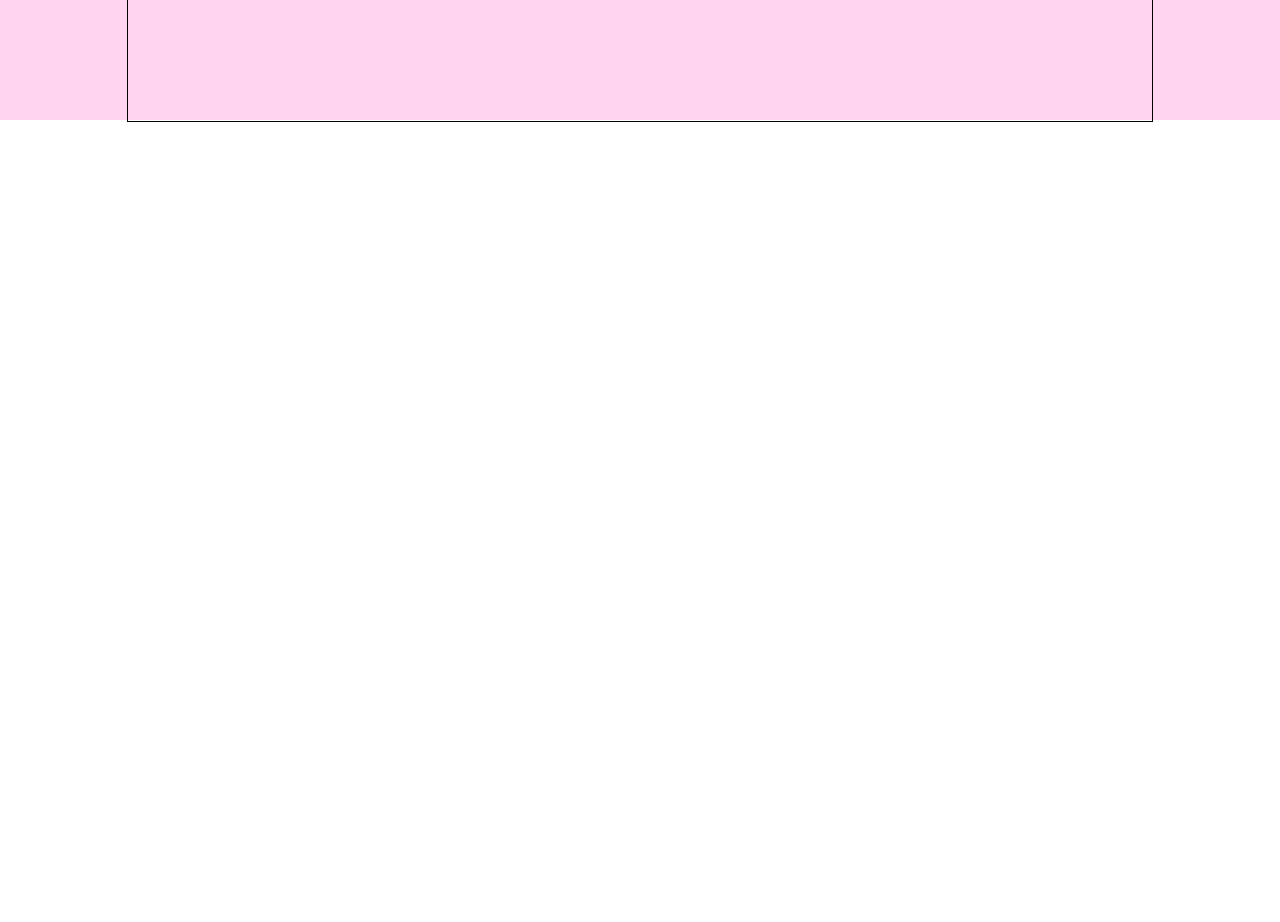
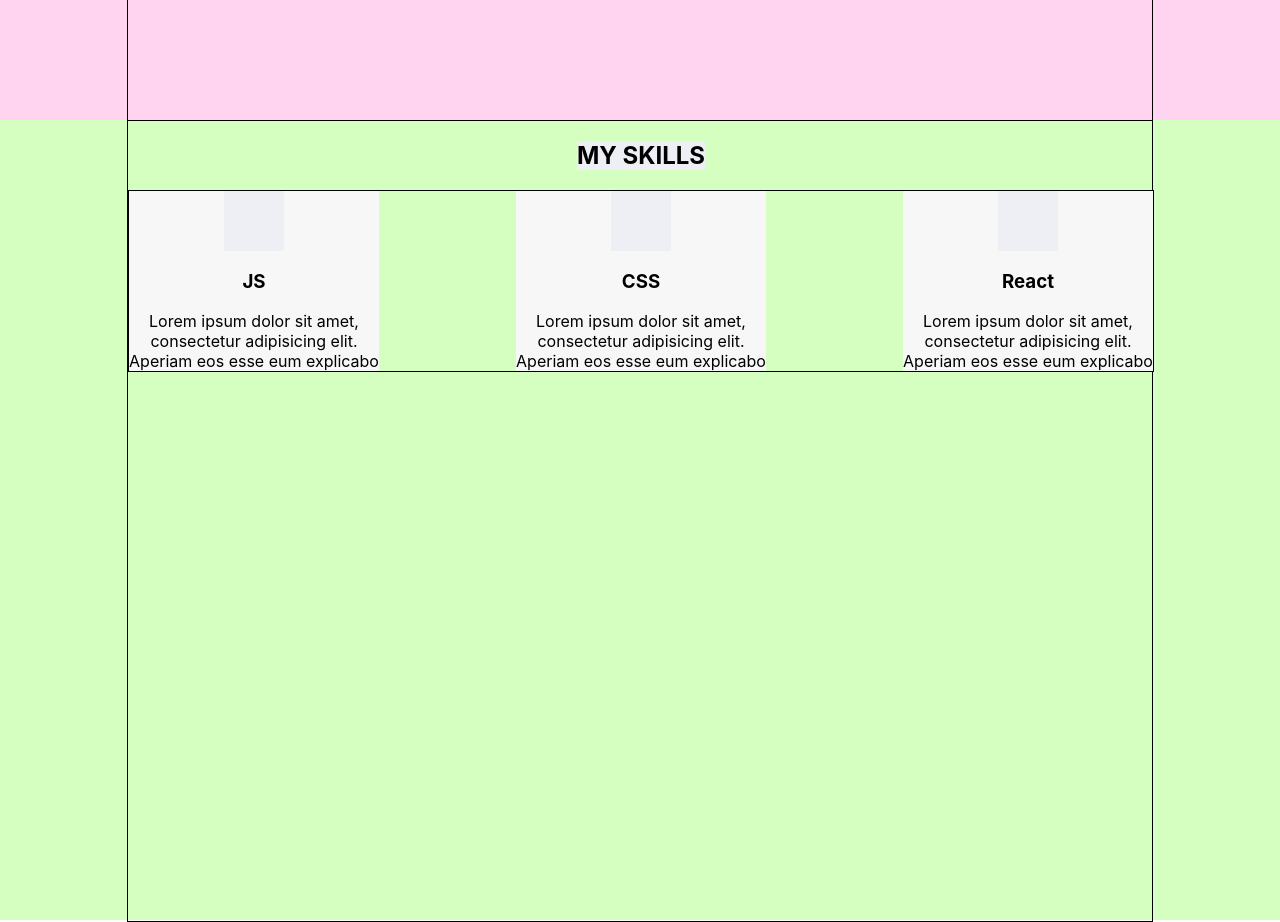
Before and after one commit to B1ackin/my-portfolio, a React (Create React App) app: page / in a window 1280 px wide. Shown: the part 760-1682 px from the top of the page. Before the commit the page ends 882 px from the top, so only its background shows below. Built offline with nearby package versions, Linux system fonts and the light colour scheme.

Commit message:
complite lesson 1

```diff
--- a/src/App.js
+++ b/src/App.js
@@ -2,6 +2,8 @@ import React from 'react';
 import './App.css';
 import Header from "./header/Header";
 import Main from "./main/Main";
+import Skills from "./skills/Skills";
+import Skill from "./skills/skill/Skill";
 
 
 
@@ -10,6 +12,8 @@ function App() {
     <div className="App">
         <Header/>
         <Main />
+        <Skills />
+
     </div>
   );
 }
--- a/src/common/styles/Container.module.css
+++ b/src/common/styles/Container.module.css
@@ -6,4 +6,5 @@
     display: flex;
     align-items: center;
     justify-content: space-between;
+    flex-wrap: wrap;
 }
--- /dev/null
+++ b/src/skills/Skills.js
@@ -0,0 +1,22 @@
+import React from 'react';
+import style from "./Skills.module.css"
+import styleContainer from "../common/styles/Container.module.css"
+import Skill from "./skill/Skill";
+
+
+function Skills() {
+    return (
+        <div className={style.skillsBlock}>
+            <div className= {`${styleContainer.container} ${style.skillsContainer}`}>
+                <h2 className={style.title}>MY SKILLS</h2>
+                <div className={style.skills}>
+                    <Skill title={"JS"} decription={"Lorem ipsum dolor sit amet, consectetur adipisicing elit. Aperiam eos esse eum explicabo"}/>
+                    <Skill title={"CSS"} decription={"Lorem ipsum dolor sit amet, consectetur adipisicing elit. Aperiam eos esse eum explicabo"}/>
+                    <Skill title={"React"} decription={"Lorem ipsum dolor sit amet, consectetur adipisicing elit. Aperiam eos esse eum explicabo"}/>
+                </div>
+            </div>
+        </div>
+    );
+}
+
+export default Skills;
--- /dev/null
+++ b/src/skills/Skills.module.css
@@ -0,0 +1,21 @@
+.skillsBlock {
+    height: 100vh;
+    background-color: #d4ffc0;
+}
+
+
+.skillsContainer {
+    justify-content: flex-start;
+    flex-direction: column;
+
+}
+.title {
+    background-color: #eeeef5;
+}
+.skills {
+    border: 1px solid;
+    width: 100%;
+    display: flex;
+    justify-content: space-between;
+    flex-wrap: wrap;
+}
--- /dev/null
+++ b/src/skills/skill/Skill.js
@@ -0,0 +1,18 @@
+import React from 'react';
+import style from "./Skill.module.css"
+
+
+function Skill(props) {
+    return (
+        <div className={style.skill}>
+            <div className={style.icon}></div>
+            <h3 className={style.title}>{props.title}</h3>
+            <span className={style.description}>{props.decription}
+
+            </span>
+
+        </div>
+    );
+}
+
+export default Skill;
--- /dev/null
+++ b/src/skills/skill/Skill.module.css
@@ -0,0 +1,14 @@
+.skill {
+    width: 250px;
+    background-color: #f7f7f7;
+    display: flex;
+    flex-direction: column;
+    align-items: center;
+    text-align: center;
+
+}
+.icon {
+    width: 60px;
+    height: 60px;
+    background-color: #eeeef5;
+}
```
